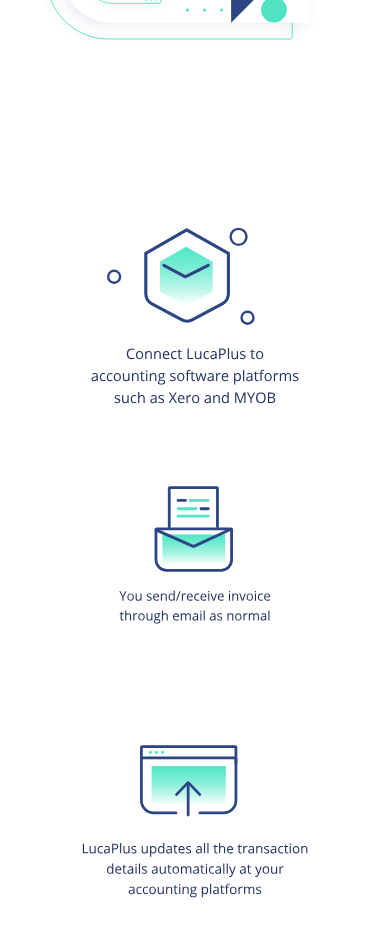
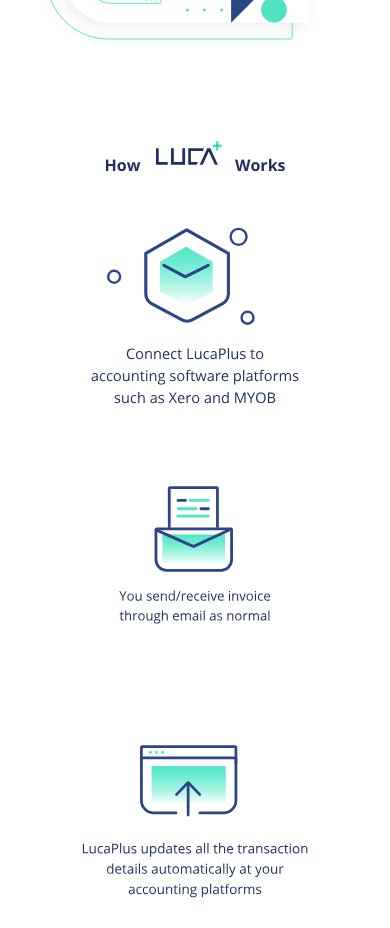
Before and after one commit to Lianakeys/LucaWebsite, a React (Create React App) app in the folder luca-website/: page / in a window 390 px wide. Shown: the part 1020-1948 px from the top of the page. Built offline with nearby package versions, Linux system fonts and the light colour scheme.

Commit message:
compelted hiw title

```diff
--- a/luca-website/src/App.css
+++ b/luca-website/src/App.css
@@ -663,16 +663,22 @@
       height: 4rem;
     }
 
-    .hiw-title {
-      /* background-color: white; */
-      font-size: 1.2rem;
+    .hiw-title-phone {
+      display: flex;
+      justify-content: center;
+      /* background-color: red; */
+      width: 100%;
+      height: 100%;
+      font-size: 1rem;
     }
 
     .hiw-luca-logo-phone {
       display: block;
-      margin-left: 0.1rem;
-      margin-right: -0.3rem;
-      height: 1.8rem;
+      margin-left: 1rem;
+      margin-right: 0.8rem;
+      height: 1.5rem;
+      margin-top: 0.6rem;
+      /* background-color: green; */
     }
 
     .firsticon-container {
```
